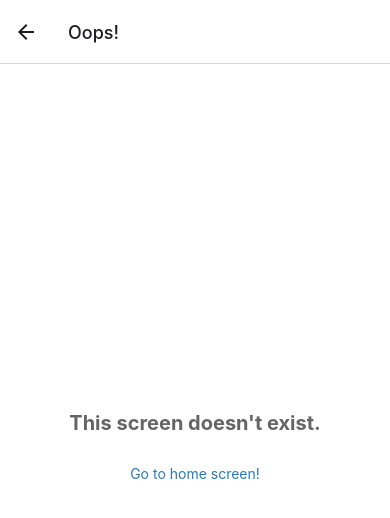
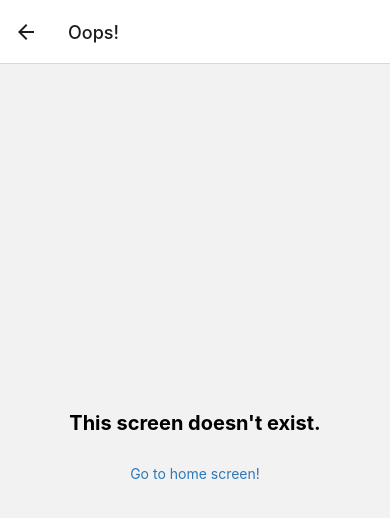
Before and after one commit to livanska/SignSpeech, a React Native app: screen /NotFound in a window 390 px wide. Shown: the top 518 px of the page. Built offline with nearby package versions, Linux system fonts and the light colour scheme; what expo-linking would draw is missing.

Commit message:
Removed unused code

```diff
--- a/components/StyledText.tsx
+++ /dev/null
@@ -1,5 +0,0 @@
-import { Text, TextProps } from './Themed';
-
-export function MonoText(props: TextProps) {
-  return <Text {...props} style={[props.style]} />;
-}
--- a/components/Themed.tsx
+++ /dev/null
@@ -1,30 +0,0 @@
-/**
- * Learn more about Light and Dark modes:
- * https://docs.expo.io/guides/color-schemes/
- */
-
-import { Text as DefaultText, View as DefaultView } from 'react-native';
-
-import { COLOR_THEMES } from '../constants/Colors';
-
-type ThemeProps = {
-  lightColor?: string;
-  darkColor?: string;
-};
-
-export type TextProps = ThemeProps & DefaultText['props'];
-export type ViewProps = ThemeProps & DefaultView['props'];
-
-export function Text(props: TextProps) {
-  const { style, lightColor, darkColor, ...otherProps } = props;
-  const color = COLOR_THEMES.light.text;
-
-  return <DefaultText style={[{ color }, style]} {...otherProps} />;
-}
-
-export function View(props: ViewProps) {
-  const { style, lightColor, darkColor, ...otherProps } = props;
-  const backgroundColor = COLOR_THEMES.light.background;
-
-  return <DefaultView style={[{ backgroundColor }, style]} {...otherProps} />;
-}
--- a/navigation/Navigation.tsx
+++ b/navigation/Navigation.tsx
@@ -2,21 +2,16 @@ import { FontAwesome } from '@expo/vector-icons';
 import { createBottomTabNavigator } from '@react-navigation/bottom-tabs';
 import { NavigationContainer } from '@react-navigation/native';
 import { createNativeStackNavigator } from '@react-navigation/native-stack';
-import { useEffect, useState } from 'react';
 import { Pressable } from 'react-native';
 import { StyleSheet } from 'react-native';
-
-import { COLORS, COLOR_THEMES } from '../constants/Colors';
+import { COLORS } from '../constants/Colors';
 import { ICON_TITLES } from '../constants/Enums';
-import ModalScreen from '../screens/ModalScreen';
 import NotFoundScreen from '../screens/NotFoundScreen';
-import TabOneScreen from '../screens/TabOneScreen';
-import TabTwoScreen from '../screens/TabTwoScreen';
 import { RootStackParamList, RootTabParamList, RootTabScreenProps } from './types';
 import LinkingConfiguration from './LinkingConfiguration';
 import { ROUTES } from './routes';
 import { textStyles } from '../constants/TextStyle';
-import { ITabBarIconProps, TabBarIcon } from '../components/TabBarIcon';
+import { TabBarIcon } from '../components/TabBarIcon';
 import HomeScreen from '../screens/HomeScreen';
 import Profile from '../screens/ProfileScreen';
 import Authorization from '../screens/AutorizationScreen';
@@ -29,7 +24,7 @@ export default function Navigation() {
   const user = useRecoilValue(userState);
   return (
     <NavigationContainer linking={LinkingConfiguration}>
-      {user.isAuthorized ? <AuthorizedNavigator /> : <UnAuthorizedNavigator />}
+      {!user.isAuthorized ? <AuthorizedNavigator /> : <UnAuthorizedNavigator />}
     </NavigationContainer>
   );
 }
@@ -113,8 +108,9 @@ function BottomTabNavigator() {
       />
       <BottomTab.Screen
         name={ROUTES.translate}
-        component={TabTwoScreen}
+        component={LearningCamera}
         options={{
+          tabBarStyle: { display: 'none' },
           tabBarIcon: ({ color }) => <TabBarIcon name={ICON_TITLES.translate} color={color} />,
         }}
       />
--- a/screens/NotFoundScreen.tsx
+++ b/screens/NotFoundScreen.tsx
@@ -1,5 +1,4 @@
-import { StyleSheet, TouchableOpacity } from 'react-native';
-import { Text, View } from '../components/Themed';
+import { StyleSheet, TouchableOpacity, Text, View } from 'react-native';
 import { RootStackScreenProps } from '../navigation/types';
 
 export default function NotFoundScreen({ navigation }: RootStackScreenProps<'NotFound'>) {
--- a/screens/TabTwoScreen.tsx
+++ /dev/null
@@ -1,38 +0,0 @@
-import { StyleSheet } from 'react-native';
-
-import EditScreenInfo from '../components/EditScreenInfo';
-import { Text, View } from '../components/Themed';
-import Icon from '../components/Icon';
-import { FONT_TYPES, ICON_TITLES } from '../constants/Enums';
-import { COLORS } from '../constants/Colors';
-
-export default function TabTwoScreen() {
-  return (
-    <View style={styles.container}>
-      <Text style={styles.title}>Tab Two</Text>
-      <Text style={styles.title}>Tab Two</Text>
-      <View style={styles.separator} lightColor="#eee" darkColor="rgba(255,255,255,0.1)" />
-
-      <Icon name={ICON_TITLES.changeCamera} size={24} color={COLORS.headerText} />
-      <EditScreenInfo path="/screens/TabTwoScreen.tsx" />
-    </View>
-  );
-}
-
-const styles = StyleSheet.create({
-  container: {
-    flex: 1,
-    alignItems: 'center',
-    justifyContent: 'center',
-  },
-  title: {
-    fontFamily: FONT_TYPES.bold,
-    fontSize: 20,
-    fontWeight: 'bold',
-  },
-  separator: {
-    marginVertical: 30,
-    height: 1,
-    width: '80%',
-  },
-});
```
Also changed, not shown: screens/TabOneScreen.tsx (deleted, +0 -34 lines).
